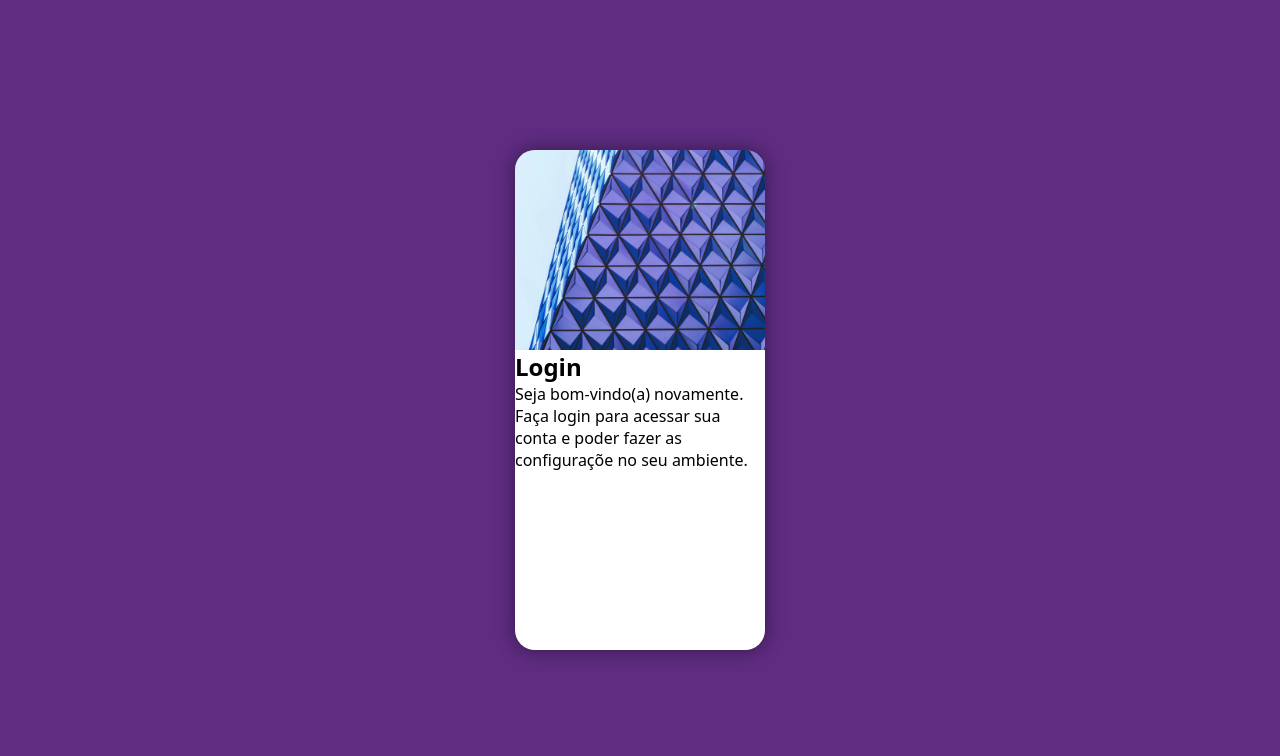
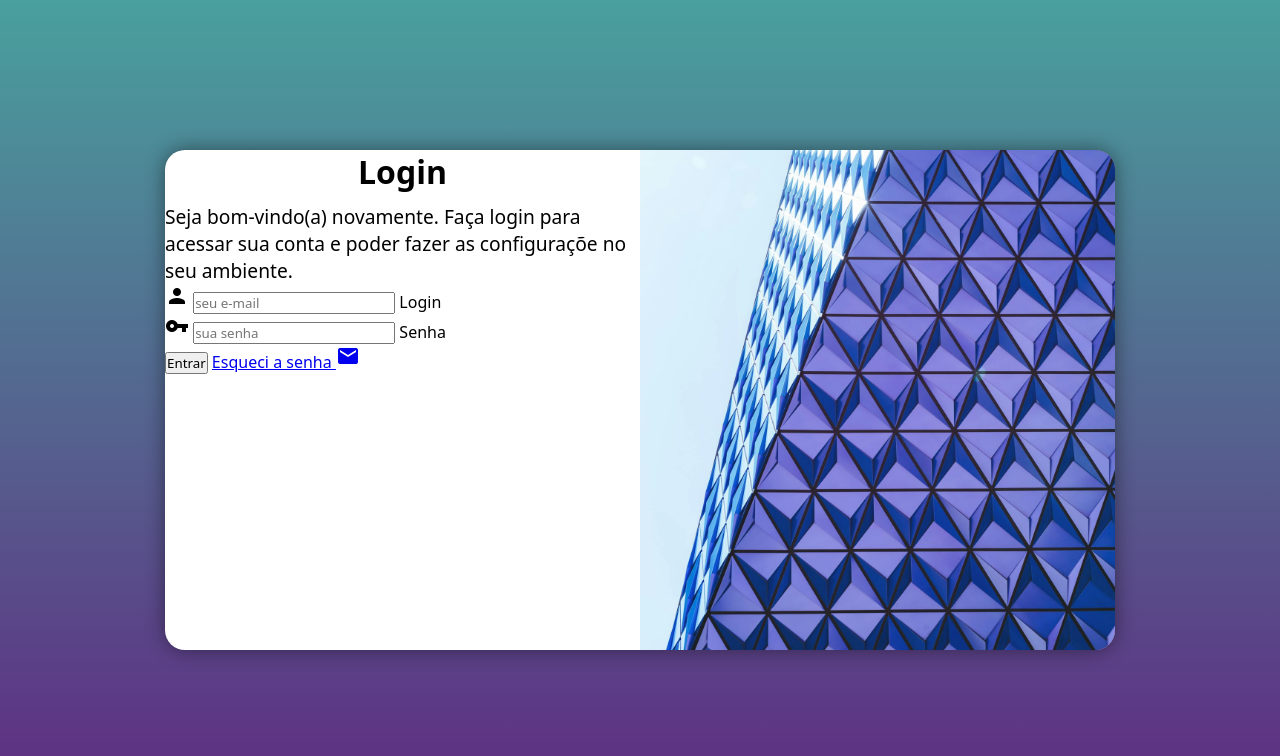
Before and after one commit to Lucas-Nascimento1809/projeto-login, a plain HTML site: page index.html in a window 1280 px wide. Drawn offline with Linux system fonts and the light colour scheme.

Commit message:
implatei o formulário
Signed-off-by: Lucas Vini Nascimento <lucas.nascimento1@live.com>

```diff
--- /dev/null
+++ b/estilos/media-query.css
@@ -0,0 +1,70 @@
+@charset "UTF-8";
+
+/* Todas as demais mídias */
+
+ /* Typical Device Breakpoits
+ -----------------------------
+ Pequenas telas: até 600px
+ Celucar: de 600px até 768px
+ Tablet: 768px até 992px
+ Desktop: 992 até 1200px
+ Grandes telas: acima de 1200px
+ */
+
+/*
+    Paleta de cores
+    Verde: #49a09d
+    Lilás: #5f2c82
+*/
+
+@media screen and (min-width: 768px) and (max-width: 992px) {
+
+    body {
+        background-image: linear-gradient(to top, #5f2c82,#49a09d);
+    }
+
+    section#login {
+        width: 90vw;
+    }
+
+    section#login  > div#imagem {
+        float: left;
+        width: 30%;
+        height: 100%;
+    }
+
+    sectio#login > div#formulario {
+        float: right;
+        width: 70%;
+    }
+}
+
+@media screen and (min-width: 992px) {
+
+    body {
+        background-image: linear-gradient(to top, #5f2c82,#49a09d);
+    }
+
+    section#login {
+        width: 950px;
+    }
+
+    section#login  > div#imagem {
+        float: right;
+        width: 50%;
+        height: 100%;
+    }
+
+    sectio#login > div#formulario {
+        float: left;
+        width: 50%;
+    }
+
+    div#formulario > h1 {
+        font-size: 2em;
+    }
+
+    div#formulario > p {
+        font-size: 1.2em;
+    }
+}
--- a/estilos/style.css
+++ b/estilos/style.css
@@ -14,7 +14,7 @@
 }
 
 body, html  {
-    background-color: #5f2c82 ;
+    background-color:  #5f2c82;
     height: 100vh;
     width: 100vw;
 }
@@ -37,6 +37,9 @@ section#login {
     height: 500px;
     border-radius: 20px;
     box-shadow: 0px 0px 20px rgba(0, 0, 0, 0.450);
+
+    transition: width .3s, heigth .3s;
+    transition-timing-function: ease;
 }
 
 section#login > div#imagem {
@@ -50,5 +53,13 @@ section#login > div#imagem {
 saction#login > div#formulario {
     display: block;
     padding: 10px;
+}
 
+div#formulario > h1 {
+    text-align: center;
+    margin-bottom: 10px;
 }
+
+div#formulario > p {
+    font-size: 0.9em;
+}
--- a/index.html
+++ b/index.html
@@ -3,20 +3,35 @@
 <head>
     <meta charset="UTF-8">
     <meta name="viewport" content="width=device-width, initial-scale=1.0">
+    <link href="https://fonts.googleapis.com/icon?family=Material+Icons" rel="stylesheet">
     <link rel="stylesheet" href="estilos/style.css">
+    <link rel="stylesheet" href="estilos/media-query.css">
     <title>Login</title>
 </head>
 <body>
     <main>
         <section id="login">
             <div id="imagem">
-
+                <!-- Aqui vai a imagem no celular -->
             </div>
             <div id="formulario">
                 <h1>Login</h1>
                 <p>Seja bom-vindo(a) novamente. Faça login para acessar sua conta e poder fazer as configuraçõe no seu ambiente.</p>
-                <form action="login.php" method="post">
-
+                <form action="login.php" method="post" autocomplete="on">
+                    <div class="campo">
+                        <i class="material-icons">person</i>
+                        <input type="email" name="Login" id="ilogin" placeholder="seu e-mail" autocomplete="email" required maxlength="30">
+                        <label for="ilogin">Login</label>
+                    </div>
+                    <div class="campo">
+                        <i class="material-icons">vpn_key</i>
+                        <input type="password" name="senha" id="isenha" placeholder="sua senha" autocomplete="current-password" required minlength="8" maxlength="20">
+                        <label for="isenha">Senha</label>
+                    </div>
+                    <input type="submit" value="Entrar">
+                    <a href="esqueci.htlm">
+                        Esqueci a senha <i class="material-icons">mail</i>
+                    </a>
                 </form>
             </div>
         </section>
```
